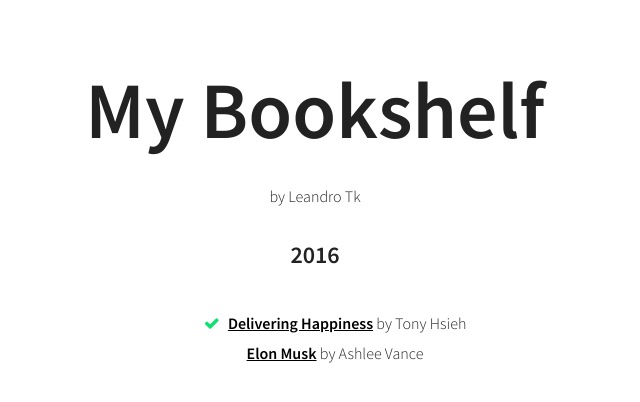
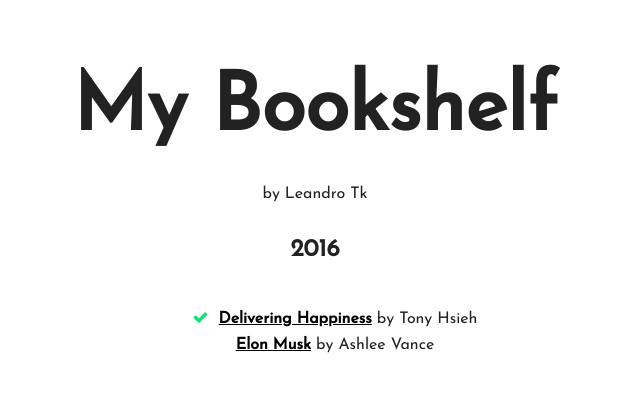
Before and after one commit to tk-notes/my-bookshelf, a plain HTML site: page index.html in a window 1280 px wide. Shown: the whole page, without its empty margins (325-965 px from the left). Drawn offline with nearby package versions, Linux system fonts and the light colour scheme.

Commit message:
Adding Josefin Sans font

```diff
--- a/css/style.css
+++ b/css/style.css
@@ -1,7 +1,5 @@
-@import url(http://fonts.googleapis.com/css?family=Source+Sans+Pro:300,600,300italic,600italic);
-
 body, html {
-  font-family: "Source Sans Pro", Helvetica, sans-serif;
+  font-family: 'Josefin Sans', "Source Sans Pro", Helvetica, sans-serif;
   font-size: 16px;
   text-align: center;
   color: #222222;
@@ -9,7 +7,7 @@ body, html {
 }
 
 h1, h2, h3, h4, h5, h6 {
-  font-family: "Source Sans Pro", Helvetica, sans-serif;
+  font-family: 'Josefin Sans', "Source Sans Pro", Helvetica, sans-serif;
   font-weight: 600;
   line-height: 1.4;
 }
--- a/index.html
+++ b/index.html
@@ -5,6 +5,7 @@
     <title>MyBookshelf</title>
     <link rel="stylesheet" type="text/css" href="css/style.css">
     <link rel="stylesheet" href="https://maxcdn.bootstrapcdn.com/font-awesome/4.5.0/css/font-awesome.min.css">
+    <link href='https://fonts.googleapis.com/css?family=Josefin+Sans' rel='stylesheet' type='text/css'>
     <script src="https://ajax.googleapis.com/ajax/libs/angularjs/1.5.0/angular.min.js"></script>
   </head>
 
```
